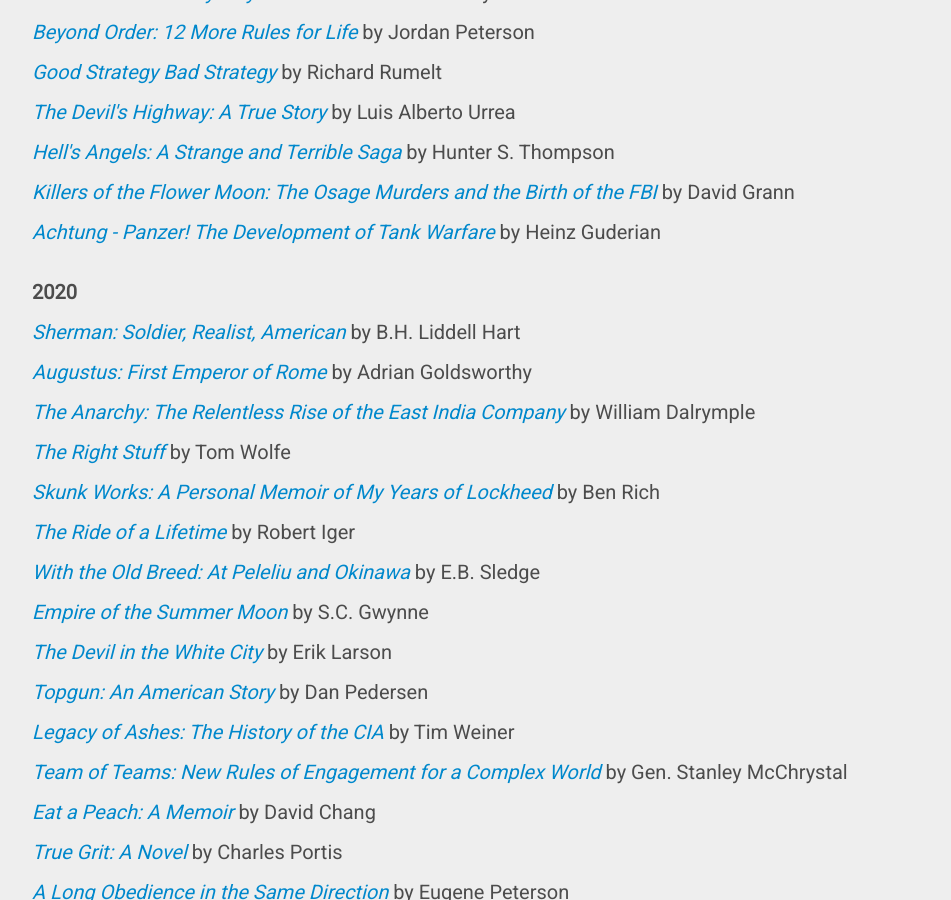
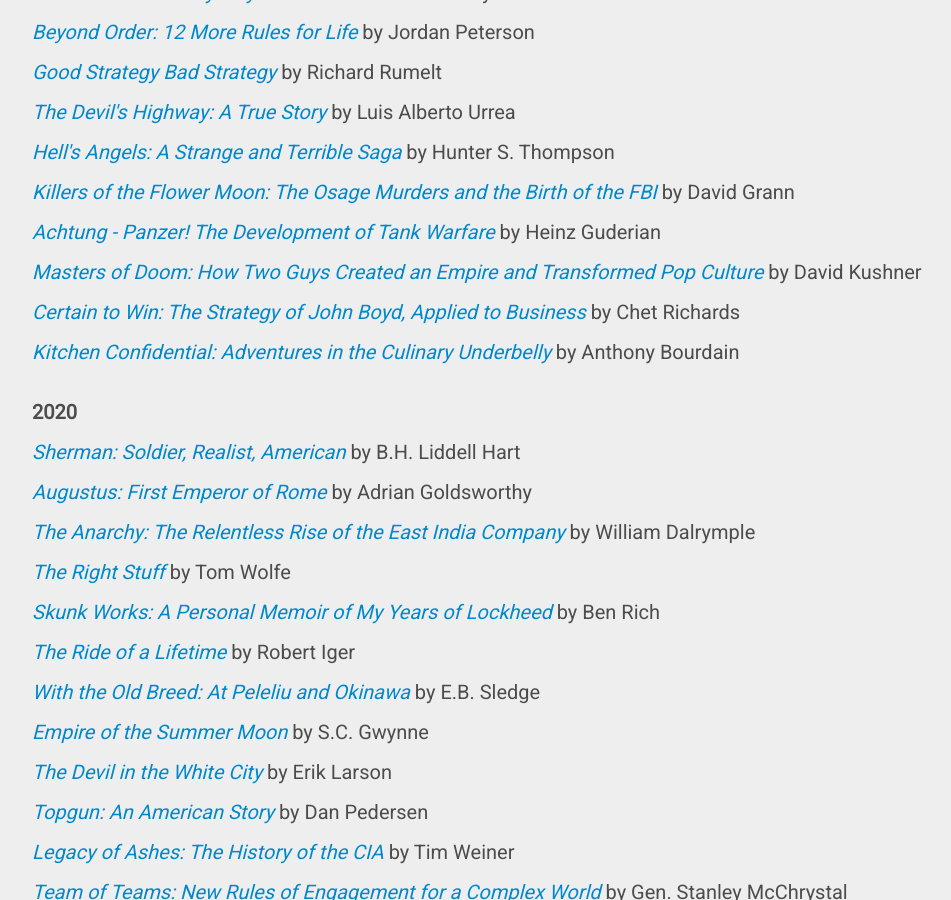
Before and after one commit to speric/speric.github.com, a Jekyll site: the page built from books/index.html, in a window 1280 px wide and 900 px high, scrolled down 549 px. Shown: the whole window, without its empty margins (138-1089 px from the left). Built offline with Jekyll 4.4.1, drawn with Linux system fonts in a browser that asks for light colours; some web fonts are replaced; comment, search, counter and statistics services are not loaded.

Commit message:
Add 'Kitchen Confidential'

```diff
--- a/books/index.html
+++ b/books/index.html
@@ -20,6 +20,9 @@
   <p><i><a href="https://www.amazon.com/Hells-Angels-Strange-Terrible-Saga/dp/0345410084/">Hell's Angels: A Strange and Terrible Saga</a></i> by Hunter S. Thompson</p>
   <p><i><a href="https://www.davidgrann.com/book/killers-of-the-flower-moon/">Killers of the Flower Moon: The Osage Murders and the Birth of the FBI</a></i> by David Grann</p>
   <p><i><a href="https://www.amazon.com/Achtung-Panzer-Cassell-Military-Classics/dp/0304352853">Achtung - Panzer! The Development of Tank Warfare</a></i> by Heinz Guderian</p>
+  <p><i><a href="https://www.amazon.com/Masters-Doom-Created-Transformed-Culture/dp/0812972155">Masters of Doom: How Two Guys Created an Empire and Transformed Pop Culture</a></i> by David Kushner</p>
+  <p><i><a href="https://www.amazon.com/Certain-Win-Strategy-Applied-Business/dp/1413453767/">Certain to Win: The Strategy of John Boyd, Applied to Business </a></i> by Chet Richards</p>
+  <p><i><a href="https://www.amazon.com/Kitchen-Confidential-Updated-Adventures-Underbelly/dp/0060899220/">Kitchen Confidential: Adventures in the Culinary Underbelly</a></i> by Anthony Bourdain</p>
 
   <br/>
 
```
